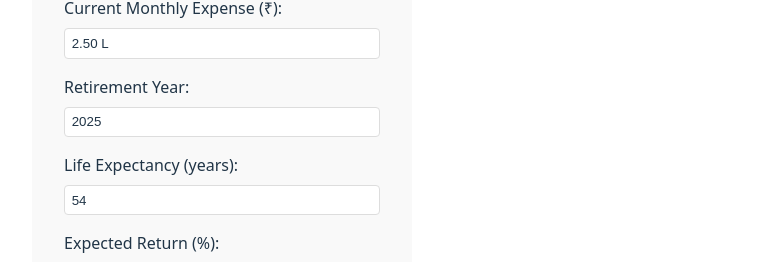
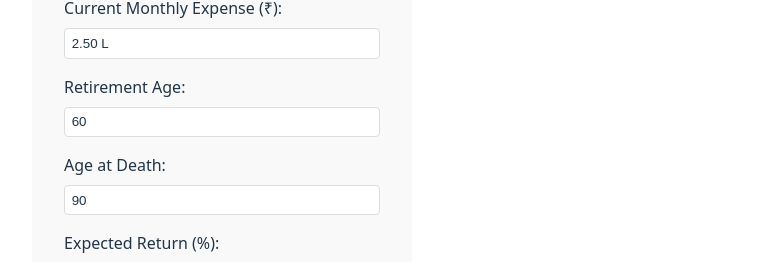
Before and after one commit to saurav-chakravorty/wealthcast, a React (Vite) app: page / in a window 1280 px wide. Shown: the part 385-647 px from the top of the page, without its empty margins (258-1020 px from the left). Built offline with nearby package versions, Linux system fonts and the light colour scheme; no server answers.

Commit message:
Update timeline inputs to ages and adjust axis

```diff
--- a/src/App.jsx
+++ b/src/App.jsx
@@ -55,8 +55,8 @@ function App() {
   const [form, setForm] = useState({
     initial_corpus: 40000000, // 4 Cr
     current_monthly_expense: 250000, // 2.5 L
-    start_year: 2025,
-    life_expectancy: 54,
+    retirement_age: 60,
+    age_at_death: 90,
     expected_return_pct: 12.0,
     return_std_dev_pct: 9.0,
     inflation_pct: 6.0,
@@ -149,9 +149,11 @@ function App() {
     setError(null);
     setSimulationData(null);
     try {
+      const { retirement_age, age_at_death, ...rest } = form;
       const payload = {
-        ...form,
-        end_year: form.start_year + form.life_expectancy
+        ...rest,
+        start_year: retirement_age,
+        end_year: age_at_death
       };
       const response = await fetch(`${backendUrl}/api/simulate`, {
         method: 'POST',
@@ -189,7 +191,7 @@ function App() {
   };
 
   // Helper to map simulation points to actual ages
-  const getAge = (index) => index;
+  const getAge = (index) => form.retirement_age + index;
 
   // Helper to map a percentile/path array to age values
   const mapToActualYears = (arr) => arr.map((pt, idx) => ({ ...pt, year: getAge(idx) }));
@@ -242,12 +244,12 @@ function App() {
               />
             </label>
             <label>
-              Retirement Year:
-              <input type="number" name="start_year" value={form.start_year} onChange={handleChange} min={1900} max={2100} required />
+              Retirement Age:
+              <input type="number" name="retirement_age" value={form.retirement_age} onChange={handleChange} min={40} max={80} required />
             </label>
             <label>
-              Life Expectancy (years):
-              <input type="number" name="life_expectancy" value={form.life_expectancy} onChange={handleChange} min={1} max={100} required />
+              Age at Death:
+              <input type="number" name="age_at_death" value={form.age_at_death} onChange={handleChange} min={form.retirement_age + 1} max={120} required />
             </label>
             <label>
               Expected Return (%):
@@ -343,8 +345,8 @@ function App() {
                   <XAxis
                     dataKey="year"
                     type="number"
-                    domain={[0, form.life_expectancy]}
-                    tickCount={form.life_expectancy + 1}
+                    domain={[form.retirement_age, form.age_at_death]}
+                    tickCount={form.age_at_death - form.retirement_age + 1}
                     label={{ value: 'Age', position: 'insideBottomRight', offset: -5 }}
                   />
                   <YAxis
@@ -475,7 +477,7 @@ function App() {
               {ruinProbability !== null && (
                 <p className="probability-note">
                   Based on these simulations, there is a {ruinProbability.toFixed(1)}% chance that
-                  your portfolio will be depleted before your life expectancy.
+                  your portfolio will be depleted before your planned age at death.
                 </p>
               )}
             </div>
```
Also changed, not shown: 1 other file (tests, documents, lock files or other folders).
